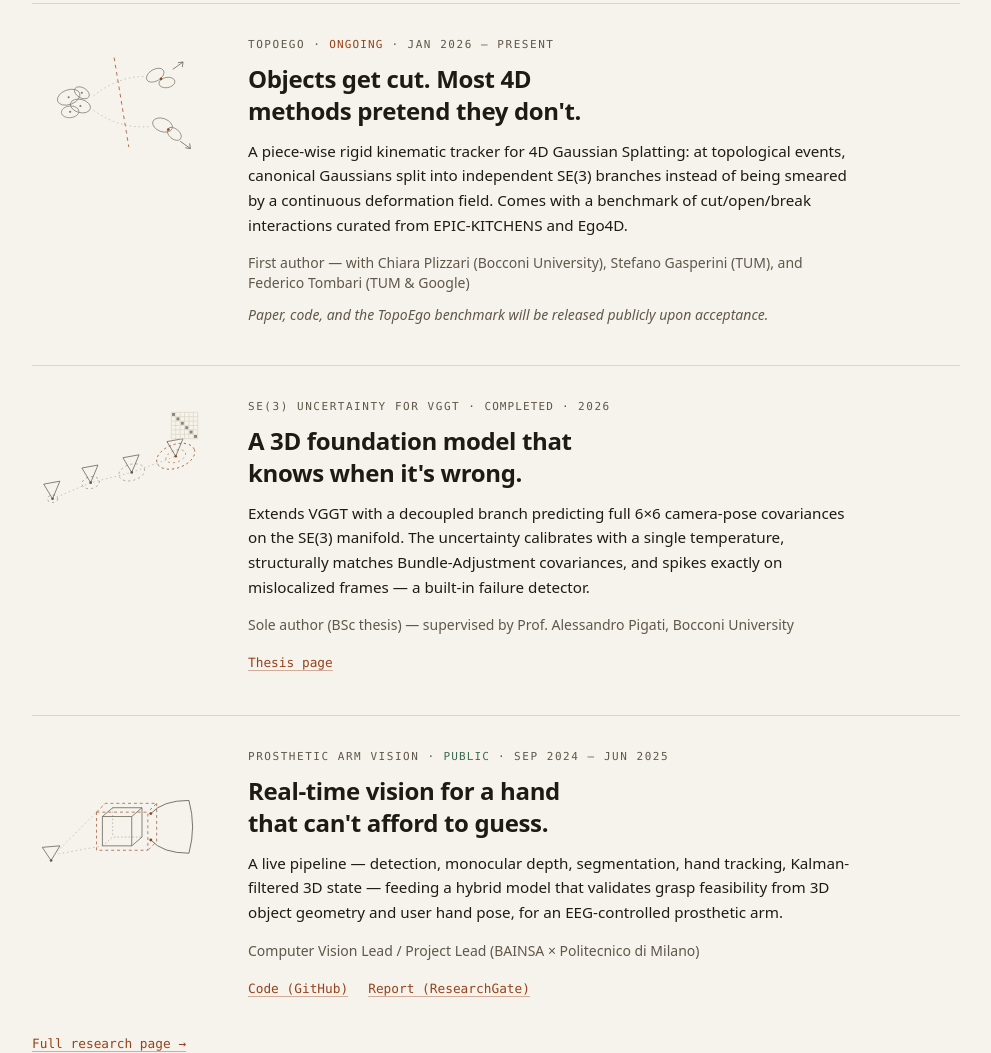
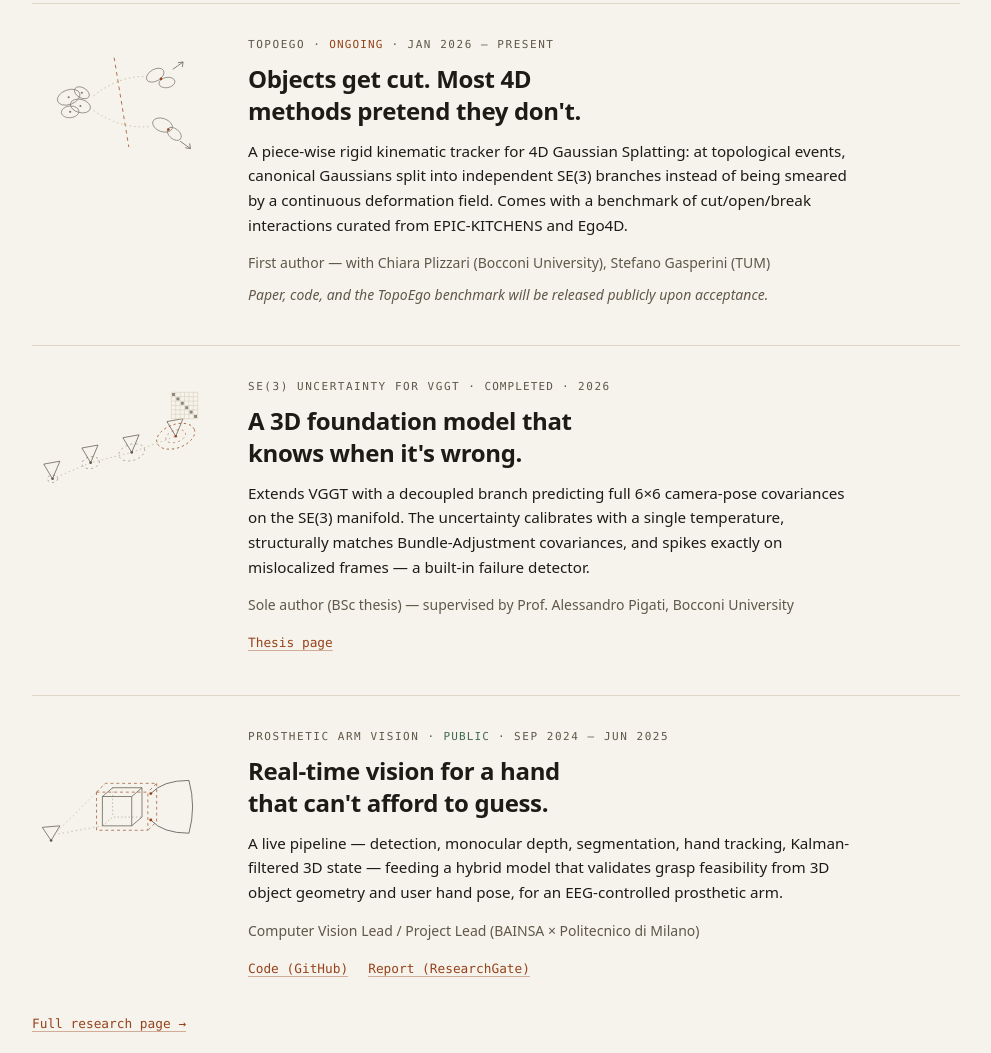
Before and after one commit to VanniLeonardo/website, an Astro site: page / in a window 1280 px wide. Shown: the part 652-1705 px from the top of the page, without its empty margins (144-1135 px from the left). Built offline with nearby package versions, Linux system fonts and the light colour scheme; Astro itself is replaced by a stand-in of ours; a web font is replaced by a local one.

Commit message:
slight fix

```diff
--- a/src/content/projects/topoego.md
+++ b/src/content/projects/topoego.md
@@ -28,7 +28,7 @@ tags:
 role: "First author"
 # Affiliation note: Tombari can alternatively be listed as "(TUM & Google)" —
 # many of his papers use the dual affiliation. Confirm his preference before launch.
-collaborators: "with Chiara Plizzari (Bocconi University), Stefano Gasperini (TUM), and Federico Tombari (TUM & Google)"
+collaborators: "with Chiara Plizzari (Bocconi University), Stefano Gasperini (TUM)" #, and Federico Tombari (TUM & Google)"
 status: ongoing
 period: "Jan 2026 – present"
 comingSoon: "Paper, code, and the TopoEgo benchmark will be released publicly upon acceptance."
```
